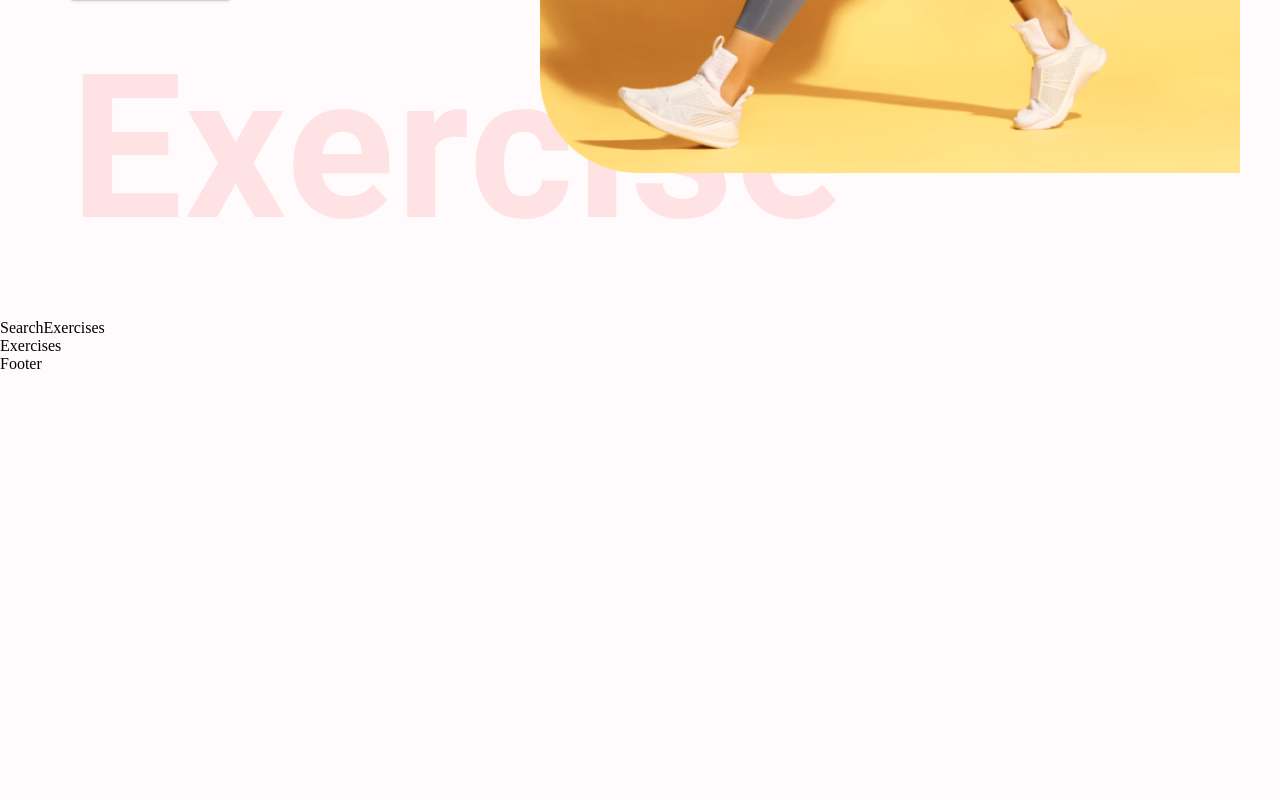
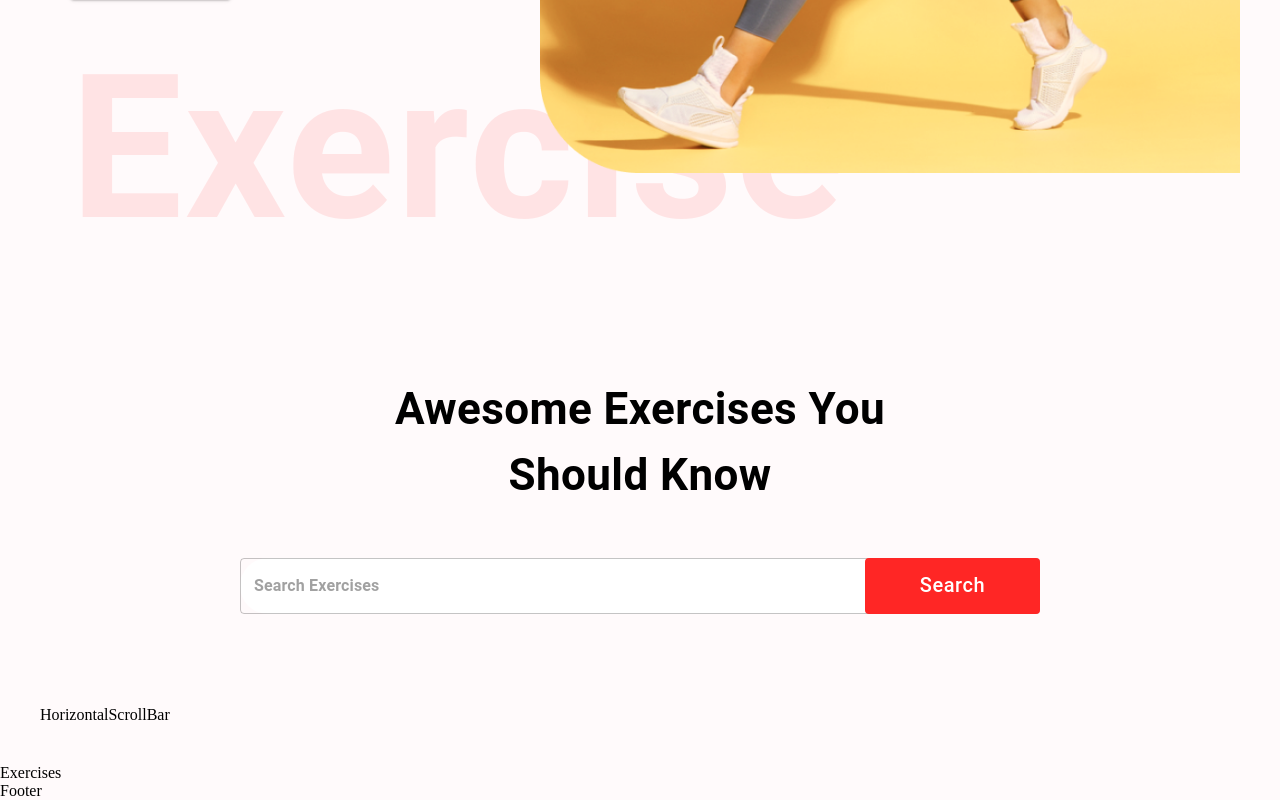
Before and after one commit to GavenDcosta/FitnessSite, a React (Create React App) app: page / in a window 1280 px wide. Shown: the part 693-1493 px from the top of the page. Before the commit the page ends 1066 px from the top, so only its background shows below. Built offline with nearby package versions, Linux system fonts and the light colour scheme; no server answers.

Commit message:
fetch data functions and search bar functionality

```diff
--- /dev/null
+++ b/src/components/HorizontalScrollBar.js
@@ -0,0 +1,9 @@
+import React from 'react'
+
+const HorizontalScrollBar = (data) => {
+  return (
+    <div>HorizontalScrollBar</div>
+  )
+}
+
+export default HorizontalScrollBar
--- a/src/components/SearchExercises.js
+++ b/src/components/SearchExercises.js
@@ -1,8 +1,103 @@
-import React from 'react'
+import React, { useEffect, useState } from 'react'
+import { Box, Button, Stack, TextField, Typography, useEventCallback } from '@mui/material'
+
+import { exerciseOptions, fetchData } from '../utils/fetchData'
+import HorizontalScrollBar from './HorizontalScrollBar'
 
 const SearchExercises = () => {
+
+  const [search, setSearch] = useState('')
+  const [exercises, setExercises] = useState([])
+  const [bodyParts, setBodyParts] = useState([])
+
+  useEffect(() => {
+   const fetchExercisesData = async () => {
+      const bodyPartsData = await fetchData('https://exercisedb.p.rapidapi.com/exercises/bodyPartList', exerciseOptions)
+
+      setBodyParts(['all', ...bodyPartsData])
+   }
+
+   fetchExercisesData()
+
+  }, [])
+
+
+  const handleSearch = async () => {
+    if(search) {
+      const exercisesData = await fetchData('https://exercisedb.p.rapidapi.com/exercises', exerciseOptions)
+
+      const searchedExercises = exercisesData.filter(
+        (exercise) => exercise.name.toLowerCase().includes(search)
+                   || exercise.target.toLowerCase().includes(search)
+                   || exercise.equipment.toLowerCase().includes(search)
+                   || exercise.bodyPart.toLowerCase().includes(search)
+      )
+
+      setSearch('')
+      setExercises(searchedExercises)
+
+      console.log(exercises)
+    }
+  }
+
   return (
-    <div>SearchExercises</div>
+    <Stack
+      alignItems="center"
+      mt="37px"
+      justifyContent="center"
+      p="20px"
+    >
+      <Typography
+        fontWeight={700}
+        sx = {{ fontSize: { lg:"44px", xs:"30px" }}}
+        mb="50px"
+        textAlign="center"
+      >
+        Awesome Exercises You <br /> Should Know
+      </Typography>
+      <Box
+        position="relative"
+        mb="72px"
+      >
+        <TextField
+          sx = {{
+            input: {
+              fontWeight: '700',
+              border: 'none',
+              borderRadius: '4px'
+            },
+            width: { lg: '800px', xs: '350px' },
+            backgroundColor: '#fff',
+            borderRadius: '40px'
+          }}
+          height="76px"
+          value={search}
+          onChange={(e) => setSearch(e.target.value)}
+          placeholder='Search Exercises'
+          type="text"
+        />
+        <Button className='search-btn'
+          sx = {{
+            bgcolor:"#ff2625",
+            color: '#fff',
+            textTransform:'none',
+            width: { lg: '175px', xs: '80px' },
+            fontSize: { lg: '20px', xs: '14px' },
+            height: '56px',
+            position: "absolute",
+            right: '0'
+           }}
+           onClick={handleSearch}
+        >
+          Search
+        </Button>
+      </Box>
+      <Box
+        sx = {{ position: 'relative', width: '100%', p: '20px' }}
+      >
+        <HorizontalScrollBar data = {bodyParts} />
+      </Box>
+    </Stack>
   )
 }
 
--- /dev/null
+++ b/src/utils/fetchData.js
@@ -0,0 +1,15 @@
+export const exerciseOptions = {
+      method: 'GET',
+      url: 'https://exercisedb.p.rapidapi.com/exercises/bodyPart/%7BbodyPart%7D',
+      headers: {
+        'X-RapidAPI-Key': process.env.REACT_APP_RAPID_API_KEY,
+        'X-RapidAPI-Host': 'exercisedb.p.rapidapi.com'
+      }
+}
+
+
+export const fetchData = async (url, options) => {
+    const response = await fetch(url, options)
+    const data = await response.json()
+    return data
+}
```
Also changed, not shown: 1 other file (tests, documents, lock files or other folders).
